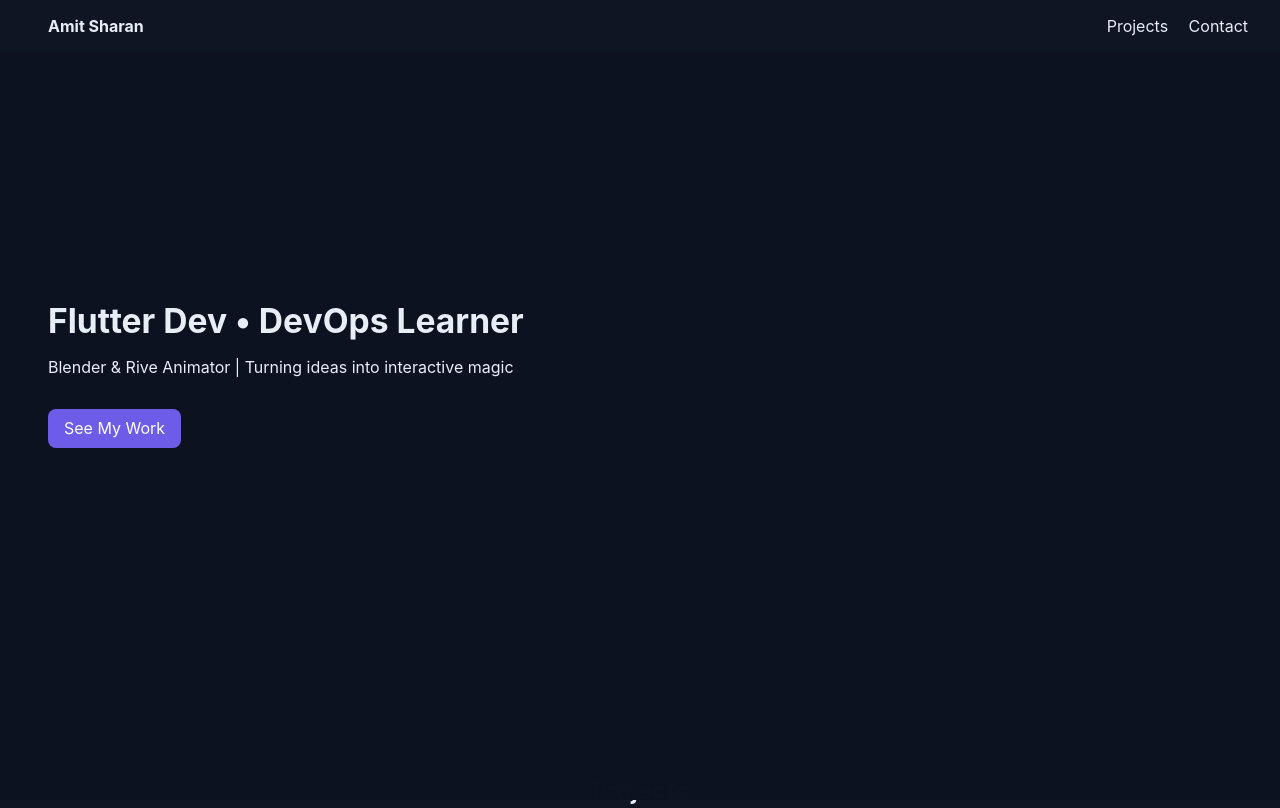
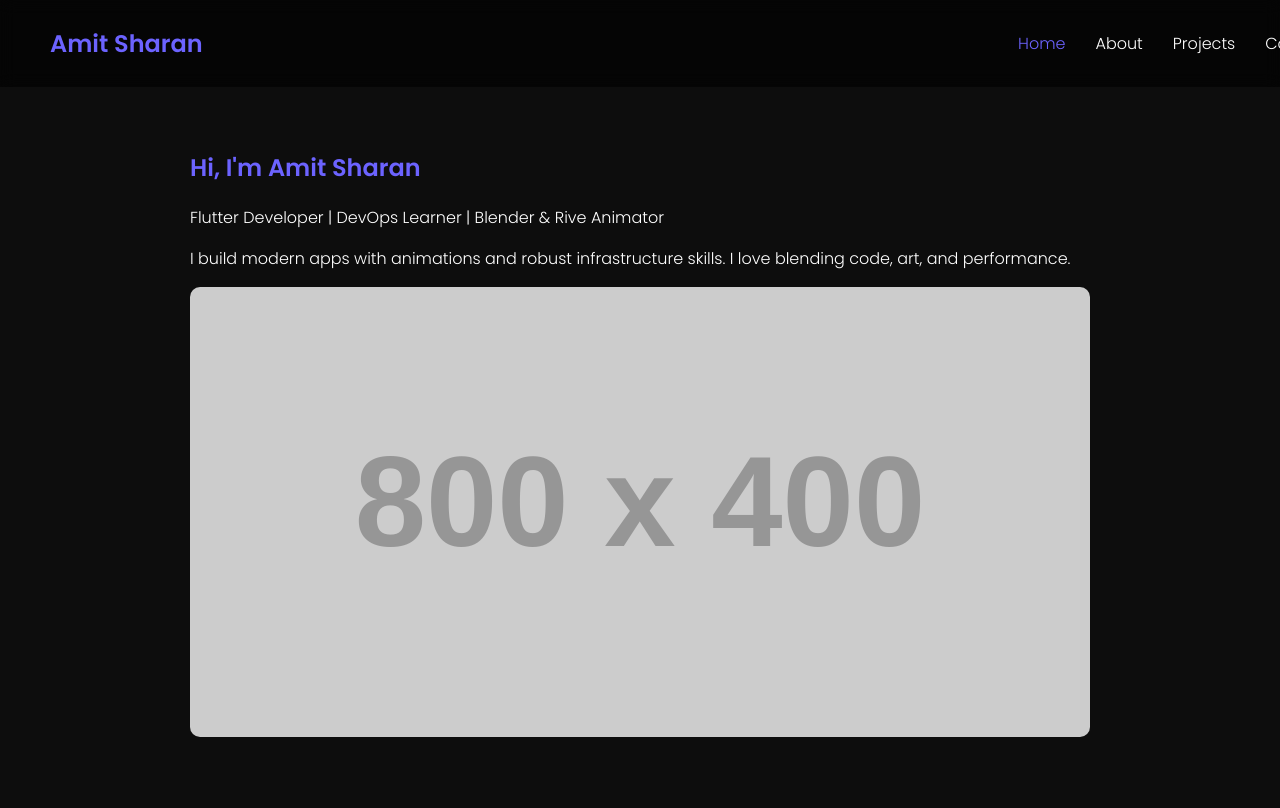
Before and after one commit to sharanAmit/my_portfolio, a website built with Vite: page index.html in a window 1280 px wide. Shown: the top 808 px of the page. Built offline with nearby package versions, Linux system fonts and the light colour scheme; placeholder pictures from the web are drawn by us; animation ran at ten frames a second.

Commit message:
color code and basic done

```diff
--- a/index.html
+++ b/index.html
@@ -1,72 +1,29 @@
-<!doctype html>
+<!DOCTYPE html>
 <html lang="en">
 <head>
-  <meta charset="utf-8" />
-  <meta name="viewport" content="width=device-width,initial-scale=1.0" />
-  <title>Amit Sharan — Portfolio</title>
-  <link rel="stylesheet" href="/src/style.css" />
+  <meta charset="UTF-8" />
+  <meta name="viewport" content="width=device-width, initial-scale=1.0" />
+  <title>Amit Sharan Portfolio</title>
+  <link rel="stylesheet" href="src/style.css" />
 </head>
 <body>
-  <!-- Particle trail canvas -->
+  <!-- Cursor Particle Canvas -->
   <canvas id="cursor-canvas"></canvas>
 
-  <header class="nav">
-    <a href="#" class="brand">Amit Sharan</a>
-    <nav>
-      <a href="#projects">Projects</a>
-      <a href="#contact">Contact</a>
-    </nav>
-  </header>
+  <!-- Navigation -->
+  <nav>
+    <div class="logo">Amit Sharan</div>
+    <ul>
+      <li><a href="#home" class="nav-link active">Home</a></li>
+      <li><a href="#about" class="nav-link">About</a></li>
+      <li><a href="#projects" class="nav-link">Projects</a></li>
+      <li><a href="#contact" class="nav-link">Contact</a></li>
+    </ul>
+  </nav>
 
-  <main>
-    <!-- HERO -->
-    <section id="hero" class="hero">
-      <div class="hero-left">
-        <h1>Flutter Dev • DevOps Learner</h1>
-        <p>Blender & Rive Animator | Turning ideas into interactive magic</p>
-        <a class="cta" href="#projects">See My Work</a>
-      </div>
-      <div class="hero-right" id="three-container"></div>
-    </section>
+  <!-- SPA Content -->
+  <main id="content"></main>
 
-    <!-- PROJECTS -->
-    <section id="projects" class="projects">
-      <h2>Projects</h2>
-      <div class="project-grid">
-        <div class="project-card">
-          <img src="https://picsum.photos/400/250?1" alt="Project 1" />
-          <h3>Flutter E-commerce App</h3>
-          <p>Cross-platform shopping experience with secure payments.</p>
-        </div>
-        <div class="project-card">
-          <img src="https://picsum.photos/400/250?2" alt="Project 2" />
-          <h3>DevOps CI/CD Pipeline</h3>
-          <p>Automated deployments with AWS & GitHub Actions.</p>
-        </div>
-        <div class="project-card">
-          <img src="https://picsum.photos/400/250?3" alt="Project 3" />
-          <h3>3D Portfolio Experience</h3>
-          <p>Interactive 3D web portfolio using Three.js.</p>
-        </div>
-      </div>
-    </section>
-
-    <!-- CONTACT -->
-    <section id="contact" class="contact">
-      <h2>Contact Me</h2>
-      <form>
-        <input type="text" placeholder="Your Name" required />
-        <input type="email" placeholder="Your Email" required />
-        <textarea placeholder="Your Message" required></textarea>
-        <button type="submit">Send Message</button>
-      </form>
-    </section>
-  </main>
-
-  <footer>
-    <p>© 2025 Amit Sharan. All rights reserved.</p>
-  </footer>
-
-  <script type="module" src="/src/main.js"></script>
+  <script src="src/main.js"></script>
 </body>
 </html>
--- a/src/main.js
+++ b/src/main.js
@@ -1,143 +1,115 @@
-import gsap from "gsap";
-import * as THREE from "three";
-import ScrollTrigger from "gsap/ScrollTrigger";
+// SPA Content
+const pages = {
+  home: `
+    <section>
+      <h1>Hi, I'm Amit Sharan</h1>
+      <p>Flutter Developer | DevOps Learner | Blender & Rive Animator</p>
+      <p>I build modern apps with animations and robust infrastructure skills. I love blending code, art, and performance.</p>
+      <img src="https://via.placeholder.com/800x400" alt="Amit" style="width:100%;border-radius:10px;">
+    </section>
+  `,
+  about: `
+    <section>
+      <h2>About Me</h2>
+      <p>I specialize in Flutter development and am expanding my expertise in DevOps. I also have a creative side with Blender 3D and Rive animations, merging art and technology.</p>
+    </section>
+  `,
+  projects: `
+    <section>
+      <h2>Projects</h2>
+      <div class="project-grid">
+        <div class="project-card">
+          <img src="https://via.placeholder.com/300x150" alt="Project 1">
+          <p>Flutter E-commerce App</p>
+        </div>
+        <div class="project-card">
+          <img src="https://via.placeholder.com/300x150" alt="Project 2">
+          <p>DevOps Deployment Pipeline</p>
+        </div>
+        <div class="project-card">
+          <img src="https://via.placeholder.com/300x150" alt="Project 3">
+          <p>Blender 3D Portfolio</p>
+        </div>
+      </div>
+    </section>
+  `,
+  contact: `
+    <section>
+      <h2>Contact Me</h2>
+      <p>Email: <a href="mailto:amitsharan@example.com">amitsharan@example.com</a></p>
+      <p>LinkedIn: <a href="https://linkedin.com" target="_blank">linkedin.com/in/amitsharan</a></p>
+    </section>
+  `
+};
 
-gsap.registerPlugin(ScrollTrigger);
+// Navigation logic
+const content = document.getElementById('content');
+const links = document.querySelectorAll('.nav-link');
 
-// === GSAP hero entrance ===
-gsap.from("h1", {y: 30, opacity:0, duration:0.8, ease:"power3.out"});
-gsap.from("p", {y: 20, opacity:0, duration:0.6, delay:0.3});
-gsap.from(".cta", {scale:0.8, opacity:0, duration:0.5, delay:0.6});
+function loadPage(hash) {
+  const page = hash.replace('#', '') || 'home';
+  content.innerHTML = pages[page] || pages.home;
+  links.forEach(link => link.classList.remove('active'));
+  document.querySelector(`.nav-link[href="#${page}"]`).classList.add('active');
+}
 
-// === THREE.js placeholder animation ===
-const container = document.getElementById("three-container");
-const width = 400;
-const height = 300;
+window.addEventListener('hashchange', () => loadPage(location.hash));
+loadPage(location.hash);
 
-const renderer = new THREE.WebGLRenderer({alpha:true, antialias:true});
-renderer.setSize(width, height);
-container.appendChild(renderer.domElement);
+// Cursor Particle Animation
+const canvas = document.getElementById('cursor-canvas');
+const ctx = canvas.getContext('2d');
+let particles = [];
+canvas.width = window.innerWidth;
+canvas.height = window.innerHeight;
 
-const scene = new THREE.Scene();
-const camera = new THREE.PerspectiveCamera(35, width/height, 0.1, 1000);
-camera.position.z = 5;
-
-const light = new THREE.PointLight(0xffffff, 1);
-light.position.set(5,5,5);
-scene.add(light);
-
-const geometry = new THREE.IcosahedronGeometry(2, 1);
-const material = new THREE.MeshStandardMaterial({color: 0x6C5CE7, wireframe: true});
-const mesh = new THREE.Mesh(geometry, material);
-scene.add(mesh);
-
-function animate(){
-  requestAnimationFrame(animate);
-  mesh.rotation.x += 0.005;
-  mesh.rotation.y += 0.005;
-  renderer.render(scene, camera);
-}
-animate();
-
-// === Scroll animations ===
-gsap.utils.toArray(".project-card").forEach(card => {
-  gsap.from(card, {
-    opacity:0, y:50, duration:0.6,
-    scrollTrigger: {
-      trigger: card,
-      start: "top 80%"
-    }
-  });
+window.addEventListener('resize', () => {
+  canvas.width = window.innerWidth;
+  canvas.height = window.innerHeight;
 });
 
-gsap.from("form", {
-  opacity:0, y:50, duration:0.6,
-  scrollTrigger: {
-    trigger: "form",
-    start: "top 85%"
-  }
-});
-
-// === Enhanced Cursor Particle Trail with Glow & Speed Sensitivity ===
-const cursorCanvas = document.getElementById("cursor-canvas");
-const cursorCtx = cursorCanvas.getContext("2d");
-
-function resizeCanvas() {
-  cursorCanvas.width = window.innerWidth;
-  cursorCanvas.height = window.innerHeight;
-}
-resizeCanvas();
-window.addEventListener("resize", resizeCanvas);
-
-let particles = [];
-let lastMouse = { x: null, y: null };
-let speed = 0;
-
 class Particle {
-  constructor(x, y, size, speedX, speedY, color) {
+  constructor(x, y) {
     this.x = x;
     this.y = y;
-    this.size = size;
-    this.speedX = speedX;
-    this.speedY = speedY;
-    this.color = color;
-    this.life = 100;
+    this.size = Math.random() * 5 + 1;
+    this.speedX = (Math.random() - 0.5) * 2;
+    this.speedY = (Math.random() - 0.5) * 2;
+    this.color = `hsl(${Math.random() * 60 + 200}, 100%, 50%)`;
   }
   update() {
     this.x += this.speedX;
     this.y += this.speedY;
-    this.size *= 0.96;
-    this.life--;
+    this.size *= 0.95;
   }
   draw() {
-    cursorCtx.shadowColor = this.color;
-    cursorCtx.shadowBlur = 10;
-    cursorCtx.beginPath();
-    cursorCtx.arc(this.x, this.y, this.size, 0, Math.PI * 2);
-    cursorCtx.fillStyle = this.color;
-    cursorCtx.fill();
-    cursorCtx.shadowBlur = 0; // reset shadowBlur
+    ctx.fillStyle = this.color;
+    ctx.beginPath();
+    ctx.arc(this.x, this.y, this.size, 0, Math.PI * 2);
+    ctx.fill();
   }
 }
 
-window.addEventListener("mousemove", (e) => {
-  if (lastMouse.x !== null && lastMouse.y !== null) {
-    const dx = e.x - lastMouse.x;
-    const dy = e.y - lastMouse.y;
-    speed = Math.min(Math.sqrt(dx * dx + dy * dy), 20); // cap speed
+function handleParticles() {
+  for (let i = 0; i < particles.length; i++) {
+    particles[i].update();
+    particles[i].draw();
+    if (particles[i].size < 0.5) {
+      particles.splice(i, 1);
+      i--;
+    }
   }
+}
 
-  lastMouse.x = e.x;
-  lastMouse.y = e.y;
-
-  const baseSize = 2 + speed / 4;
-  const baseSpeed = speed / 5;
-
-  for (let i = 0; i < 3; i++) {
-    const size = baseSize * (Math.random() * 0.6 + 0.7);
-    const speedX = (Math.random() - 0.5) * baseSpeed;
-    const speedY = (Math.random() - 0.5) * baseSpeed;
-
-    // Purple hues around 260-280 degree hue range for brand color
-    const hue = 260 + Math.random() * 20;
-    const color = `hsl(${hue}, 80%, 70%)`;
-
-    particles.push(new Particle(e.x, e.y, size, speedX, speedY, color));
+window.addEventListener('mousemove', e => {
+  for (let i = 0; i < 5; i++) {
+    particles.push(new Particle(e.x, e.y));
   }
 });
 
-function animateParticles() {
-  cursorCtx.fillStyle = "rgba(15, 23, 36, 0.2)"; // fade trails matching bg
-  cursorCtx.fillRect(0, 0, cursorCanvas.width, cursorCanvas.height);
-
-  particles.forEach((p, i) => {
-    p.update();
-    p.draw();
-    if (p.size < 0.5 || p.life <= 0) {
-      particles.splice(i, 1);
-    }
-  });
-
-  requestAnimationFrame(animateParticles);
+function animate() {
+  ctx.clearRect(0, 0, canvas.width, canvas.height);
+  handleParticles();
+  requestAnimationFrame(animate);
 }
-animateParticles();
+animate();
--- a/src/style.css
+++ b/src/style.css
@@ -1,74 +1,90 @@
-:root{
-  --bg:#0f1724;
-  --muted:#9aa4b2;
-  --accent:#6C5CE7;
-  font-family:Inter, system-ui, Arial, sans-serif;
-}
-*{box-sizing:border-box}
-body{margin:0;background:var(--bg);color:#e6eef6;min-height:100vh;overflow-x:hidden;}
-.nav{
-  display:flex;justify-content:space-between;align-items:center;
-  padding:1rem 2rem;position:sticky;top:0;background:rgba(15,23,36,0.9);
-  backdrop-filter: blur(10px);z-index:1000;
-}
-.brand{font-weight:700;color:var(--accent);text-decoration:none}
-.nav a{color:#e6eef6;text-decoration:none;margin-left:1rem}
-.hero{
-  display:flex;gap:2rem;padding:3rem;align-items:center;
-  min-height:80vh;
-}
-.hero-left{flex:1}
-.hero-right{flex:1;display:flex;justify-content:center;align-items:center}
-h1{font-size:2.1rem;margin:.2rem 0}
-.cta{
-  display:inline-block;margin-top:1rem;padding:.6rem 1rem;
-  background:var(--accent);color:#fff;border-radius:8px;text-decoration:none
+@import url('https://fonts.googleapis.com/css2?family=Poppins:wght@300;600&display=swap');
+
+body {
+  margin: 0;
+  font-family: 'Poppins', sans-serif;
+  background: #0d0d0d;
+  color: #fff;
+  overflow-x: hidden;
 }
 
-/* Projects */
-.projects{padding:4rem 2rem}
-.projects h2{text-align:center;margin-bottom:2rem}
-.project-grid{
-  display:grid;grid-template-columns:repeat(auto-fit,minmax(280px,1fr));
-  gap:2rem;
+nav {
+  display: flex;
+  justify-content: space-between;
+  align-items: center;
+  padding: 15px 50px;
+  background: rgba(0,0,0,0.6);
+  position: fixed;
+  width: 100%;
+  z-index: 100;
+  backdrop-filter: blur(8px);
 }
-.project-card{
-  background:#1a2234;border-radius:10px;overflow:hidden;
-  box-shadow:0 4px 10px rgba(0,0,0,0.3);
-  transition:transform 0.3s ease;
-  cursor: default;
+
+nav .logo {
+  font-size: 1.5em;
+  font-weight: 600;
+  color: #6c63ff;
 }
-.project-card:hover{transform:translateY(-8px)}
-.project-card img{width:100%;display:block}
-.project-card h3{margin:1rem;color:#fff}
-.project-card p{margin:0 1rem 1rem;color:var(--muted)}
 
-/* Contact */
-.contact{padding:4rem 2rem;text-align:center}
-.contact h2{margin-bottom:1.5rem}
-form{max-width:500px;margin:auto;display:flex;flex-direction:column;gap:1rem}
-input,textarea{
-  padding:0.8rem;border:none;border-radius:6px;
-  background:#1a2234;color:#fff;font-size:1rem;
-  resize:none;
+nav ul {
+  list-style: none;
+  display: flex;
+  gap: 30px;
 }
-button{
-  padding:0.8rem;background:var(--accent);border:none;
-  border-radius:6px;color:#fff;font-size:1rem;cursor:pointer;
-  transition: background-color 0.3s ease;
+
+nav ul li a {
+  color: #fff;
+  text-decoration: none;
+  transition: color 0.3s;
 }
-button:hover{background:#5b4ad4}
 
-/* Footer */
-footer{text-align:center;padding:1.5rem;background:#0b111e;color:var(--muted)}
+nav ul li a:hover,
+nav ul li a.active {
+  color: #6c63ff;
+}
 
-/* Cursor Particle Canvas */
-#cursor-canvas {
+main {
+  padding-top: 80px;
+  min-height: 100vh;
+}
+
+section {
+  max-width: 900px;
+  margin: auto;
+  padding: 50px 20px;
+}
+
+h1, h2 {
+  color: #6c63ff;
+}
+
+.project-grid {
+  display: grid;
+  grid-template-columns: repeat(auto-fill, minmax(250px, 1fr));
+  gap: 20px;
+}
+
+.project-card {
+  background: #1a1a1a;
+  border-radius: 10px;
+  overflow: hidden;
+  transition: transform 0.3s;
+}
+
+.project-card:hover {
+  transform: translateY(-5px);
+}
+
+.project-card img {
+  width: 100%;
+  height: 150px;
+  object-fit: cover;
+}
+
+canvas#cursor-canvas {
   position: fixed;
   top: 0;
   left: 0;
-  width: 100vw;
-  height: 100vh;
-  pointer-events: none; /* clicks pass through */
-  z-index: 0; /* behind everything */
+  pointer-events: none;
+  z-index: 999;
 }
```
Also changed, not shown: sections/about.html (added, +13 -0 lines), sections/contact.html (added, +11 -0 lines), sections/home.html (added, +7 -0 lines), sections/projects.html (added, +8 -0 lines).
